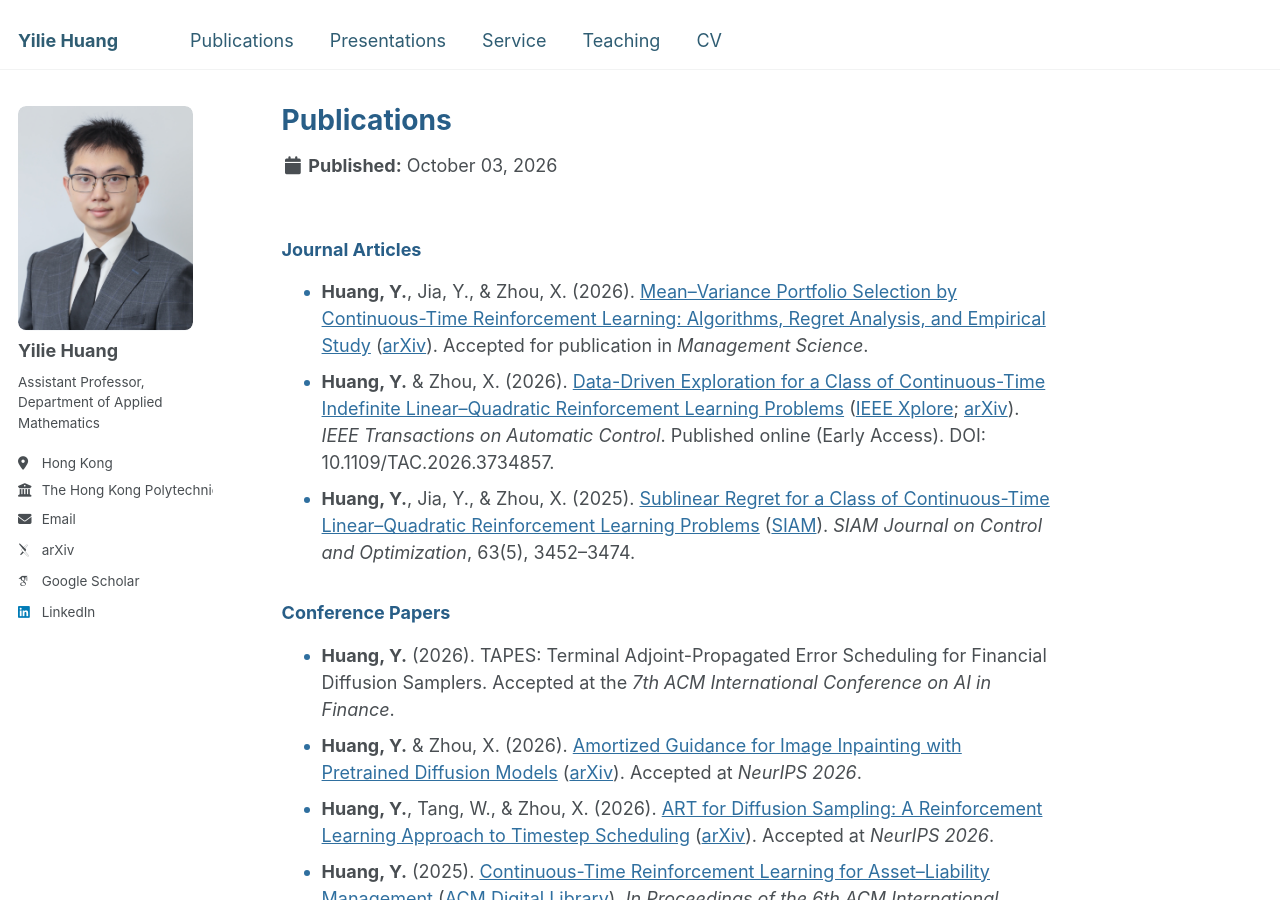
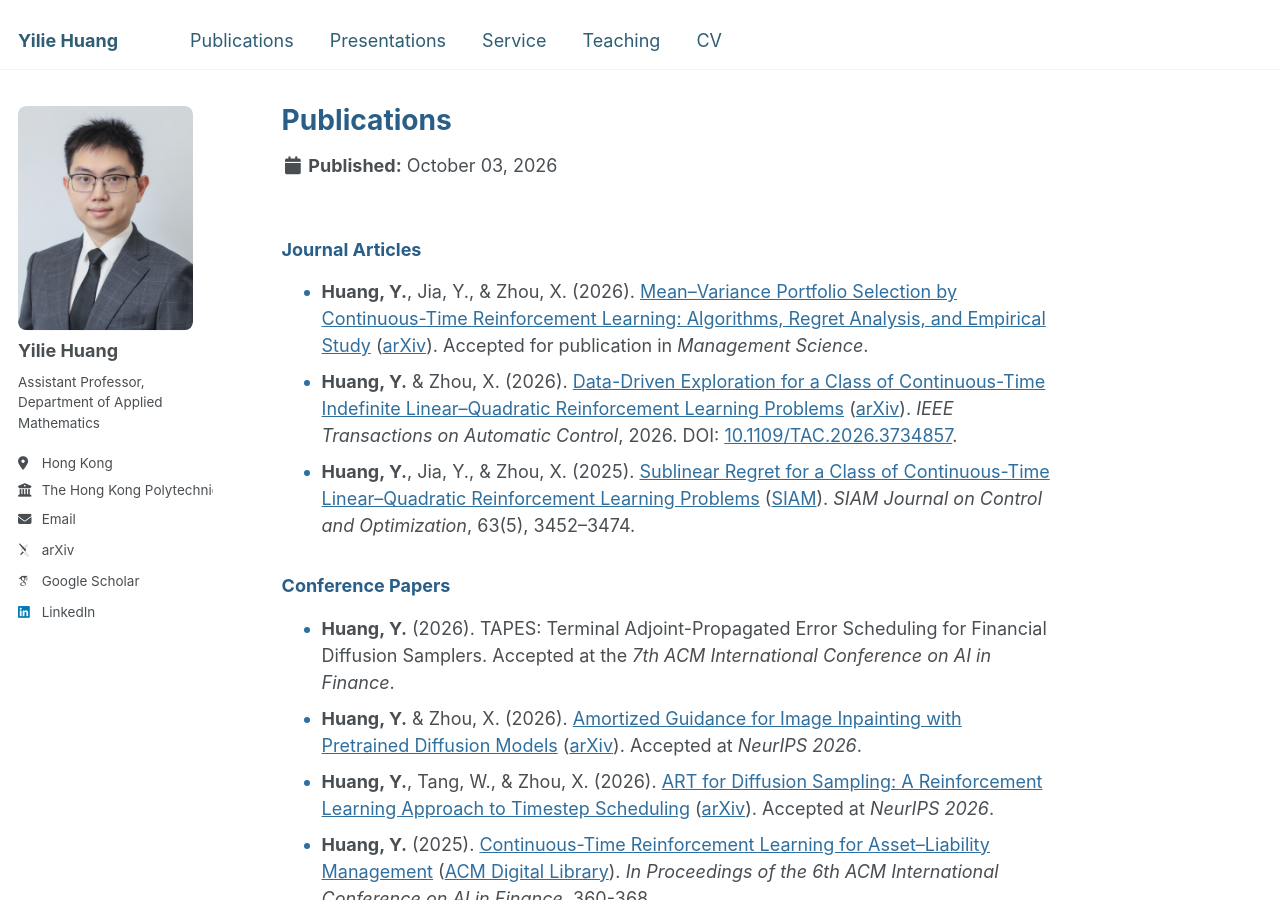
Before and after one commit to yiliehuang/yiliehuang.github.io, a Jekyll site: the page built from _publications/publications.md, in a window 1280 px wide and 900 px high. Built offline with Jekyll 4.4.1, drawn with Linux system fonts in a browser that asks for light colours; some web fonts are replaced.

Commit message:
Update research support and IEEE citation

```diff
--- a/_publications/publications.md
+++ b/_publications/publications.md
@@ -12,9 +12,9 @@ permalink: publication/publications
       Accepted for publication in <em>Management Science</em>.
   </li>
   <li id="lq-tac-2026"><strong>Huang, Y.</strong> & Zhou, X. (2026).
-      <a href="/files/LQ_TAC_2026.pdf">Data-Driven Exploration for a Class of Continuous-Time Indefinite Linear–Quadratic Reinforcement Learning Problems</a>
-      (<a href="https://ieeexplore.ieee.org/document/11692946">IEEE Xplore</a>; <a href="https://arxiv.org/abs/2507.00358">arXiv</a>).
-      <em>IEEE Transactions on Automatic Control</em>. Published online (Early Access). DOI: 10.1109/TAC.2026.3734857.
+      <a href="https://doi.org/10.1109/TAC.2026.3734857">Data-Driven Exploration for a Class of Continuous-Time Indefinite Linear–Quadratic Reinforcement Learning Problems</a>
+      (<a href="https://arxiv.org/abs/2507.00358">arXiv</a>).
+      <em>IEEE Transactions on Automatic Control</em>, 2026. DOI: <a href="https://doi.org/10.1109/TAC.2026.3734857">10.1109/TAC.2026.3734857</a>.
   </li>
   <li><strong>Huang, Y.</strong>, Jia, Y., & Zhou, X. (2025).
       <a href="/files/LQ_SICON_2025.pdf">Sublinear Regret for a Class of Continuous-Time Linear–Quadratic Reinforcement Learning Problems</a>
```
Also changed, not shown: _pages/about.md (+1 -1 lines), 2 other files.
